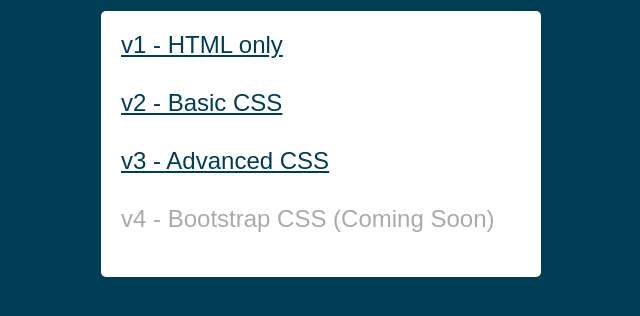
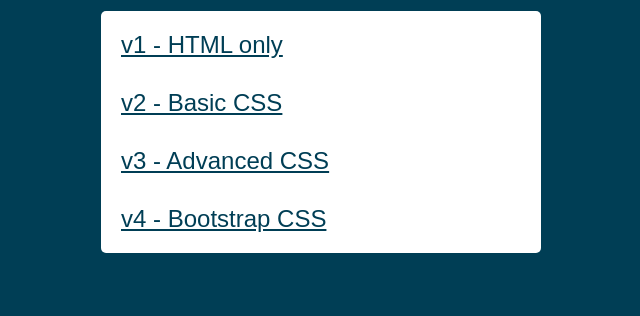
Before and after one commit to CamdynR/IWT-CSS-Demos, a plain HTML site: page public/index.html in a window 1280 px wide. Shown: the part 226-542 px from the top of the page, without its empty margins (319-959 px from the left). Drawn offline with Linux system fonts and the light colour scheme.

Commit message:
Added bootstrap CSS link to index

```diff
--- a/public/index.html
+++ b/public/index.html
@@ -1,5 +1,6 @@
 <!DOCTYPE html>
 <html lang="en">
+
 <head>
   <meta charset="UTF-8">
   <meta name="viewport" content="width=device-width, initial-scale=1.0">
@@ -46,6 +47,7 @@
     }
   </style>
 </head>
+
 <body>
   <header>
     <h1>IWT CSS Demos</h1>
@@ -63,9 +65,10 @@
         <a href="/v3-Advanced-CSS/index.html">v3 - Advanced CSS</a>
       </li>
       <li>
-        <p>v4 - Bootstrap CSS (Coming Soon)</p>
+        <a href="/v4-Bootstrap-CSS/index.html">v4 - Bootstrap CSS</a>
       </li>
     </ul>
   </main>
 </body>
+
 </html>
```
